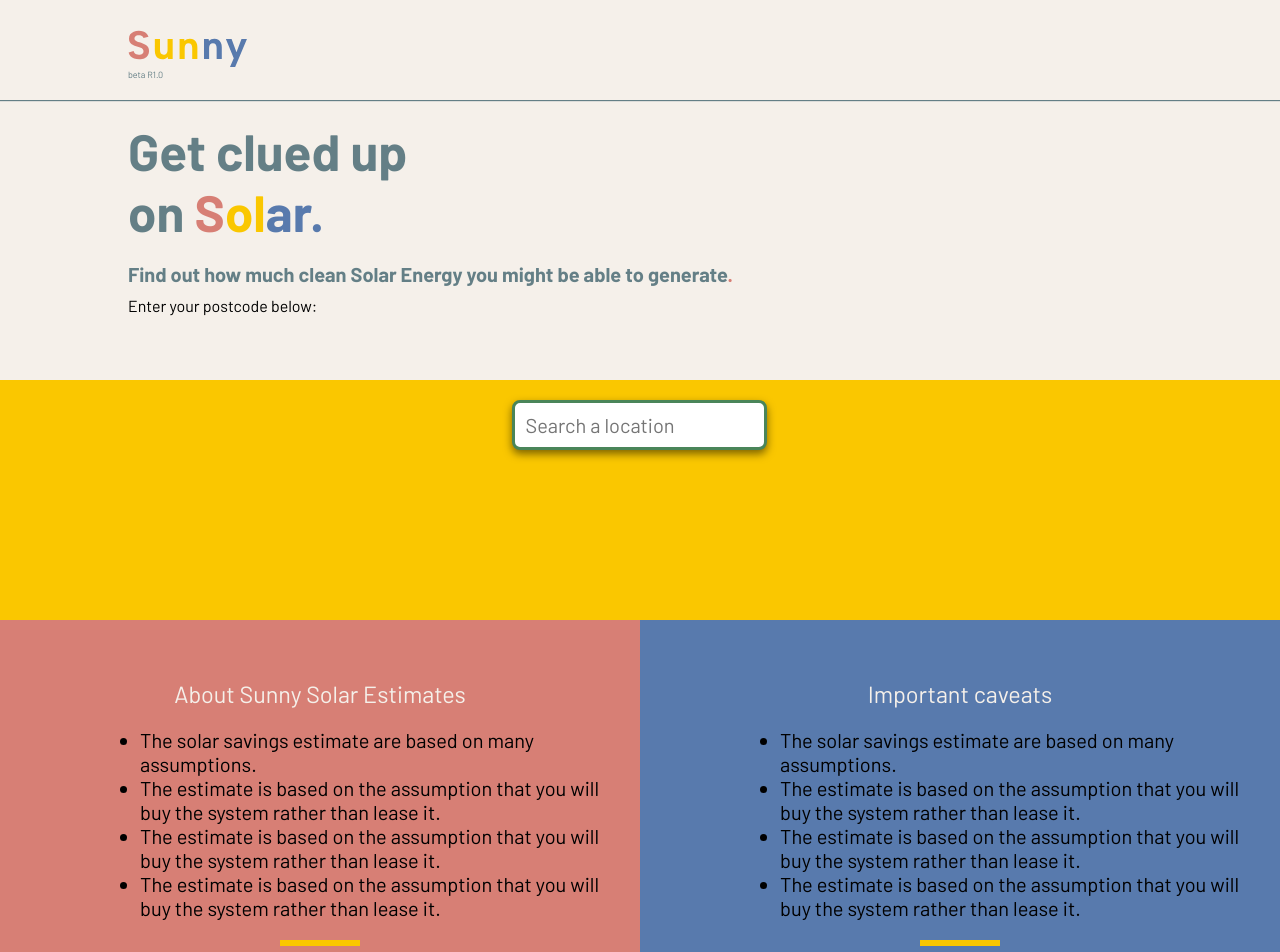
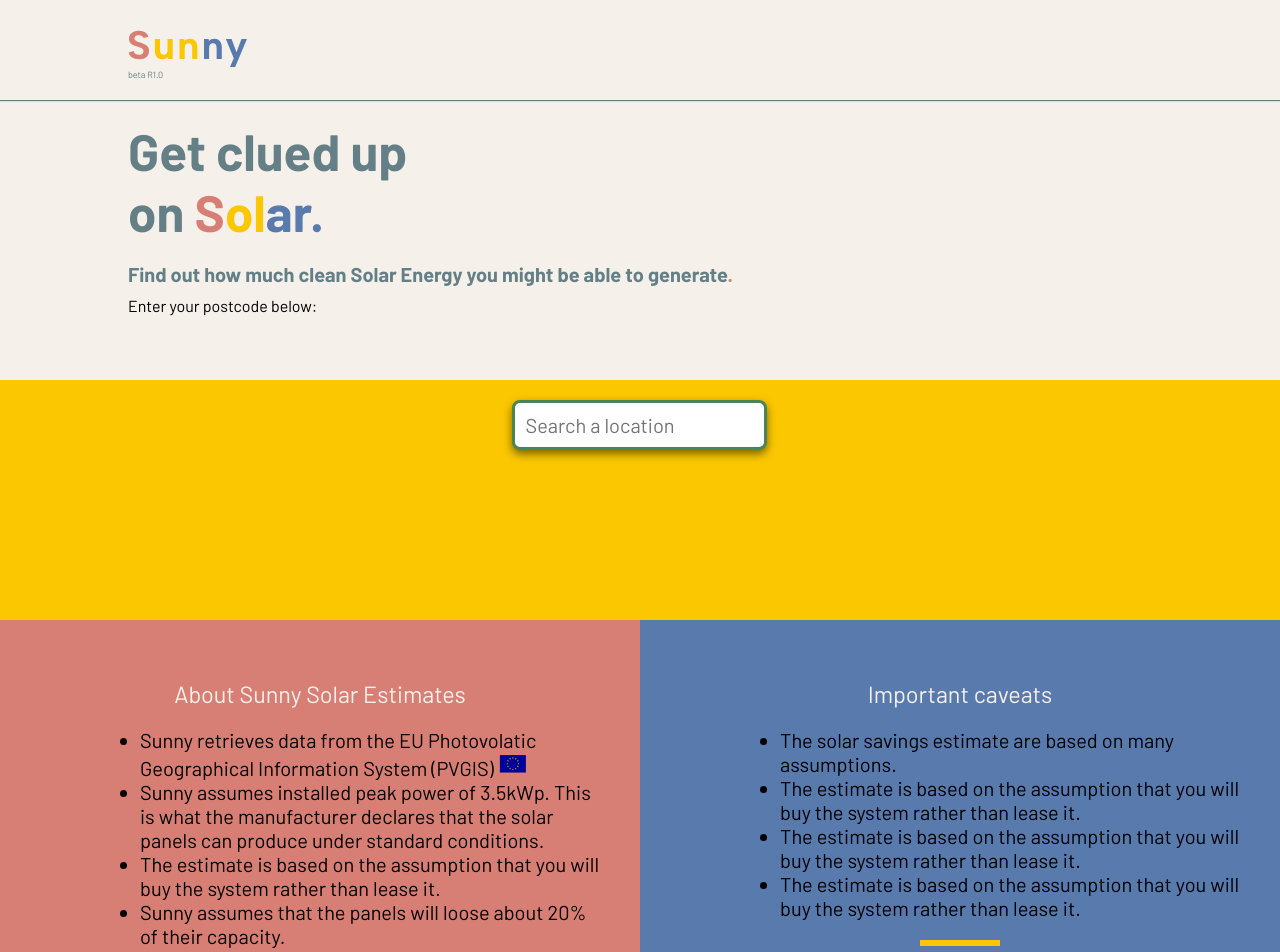
Before and after one commit to johndck/solarPotentialApplication, a React (Vite) app: page / in a window 1280 px wide. Shown: the top 952 px of the page. Built offline with nearby package versions, Linux system fonts and the light colour scheme.

Commit message:
updated content

```diff
--- a/src/components/aboutSunny.jsx
+++ b/src/components/aboutSunny.jsx
@@ -6,18 +6,23 @@
           <div className="detailsLeftContent">
             <h3>About Sunny Solar Estimates </h3>
             <ul>
-              <li>The solar savings estimate are based on many assumptions.</li>
               <li>
-                The estimate is based on the assumption that you will buy the
-                system rather than lease it.
+                Sunny retrieves data from the EU Photovolatic Geographical
+                Information System (PVGIS)
+                <img className="eulogo" src="/assets/eu.svg" alt="PVGIS" />
+              </li>
+              <li>
+                Sunny assumes installed peak power of 3.5kWp. This is what the
+                manufacturer declares that the solar panels can produce under
+                standard conditions.
               </li>
               <li>
                 The estimate is based on the assumption that you will buy the
                 system rather than lease it.
               </li>
               <li>
-                The estimate is based on the assumption that you will buy the
-                system rather than lease it.
+                Sunny assumes that the panels will loose about 20% of their
+                capacity.
               </li>
             </ul>
             <div className="marketingBlock"></div>
--- a/src/index.css
+++ b/src/index.css
@@ -275,6 +275,12 @@
   text-align: center;
 }
 
+.eulogo {
+  width: 2rem;
+  height: auto;
+  vertical-align: bottom;
+}
+
 .detailsLeftContent h3 {
   padding-top: 1rem;
   padding-bottom: 1rem;
```
Also changed, not shown: public/assets/eu.svg (added).
